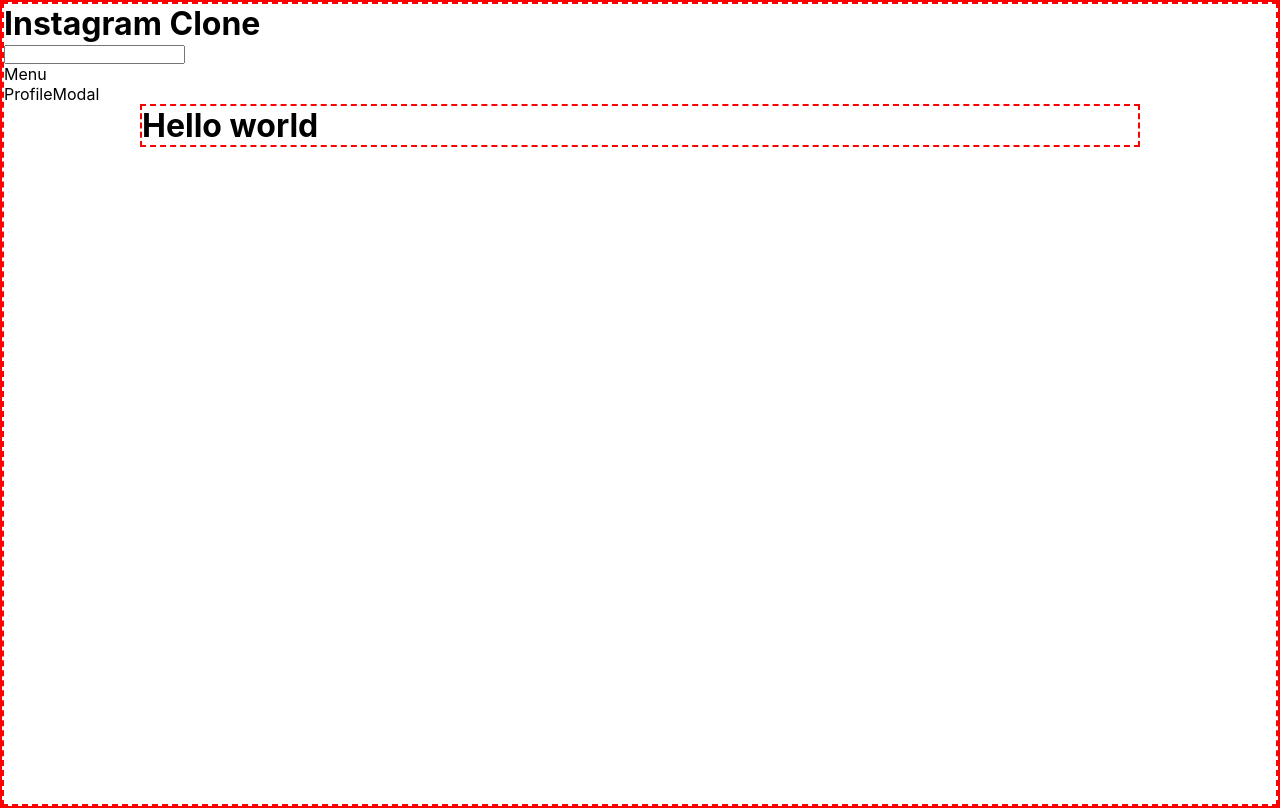
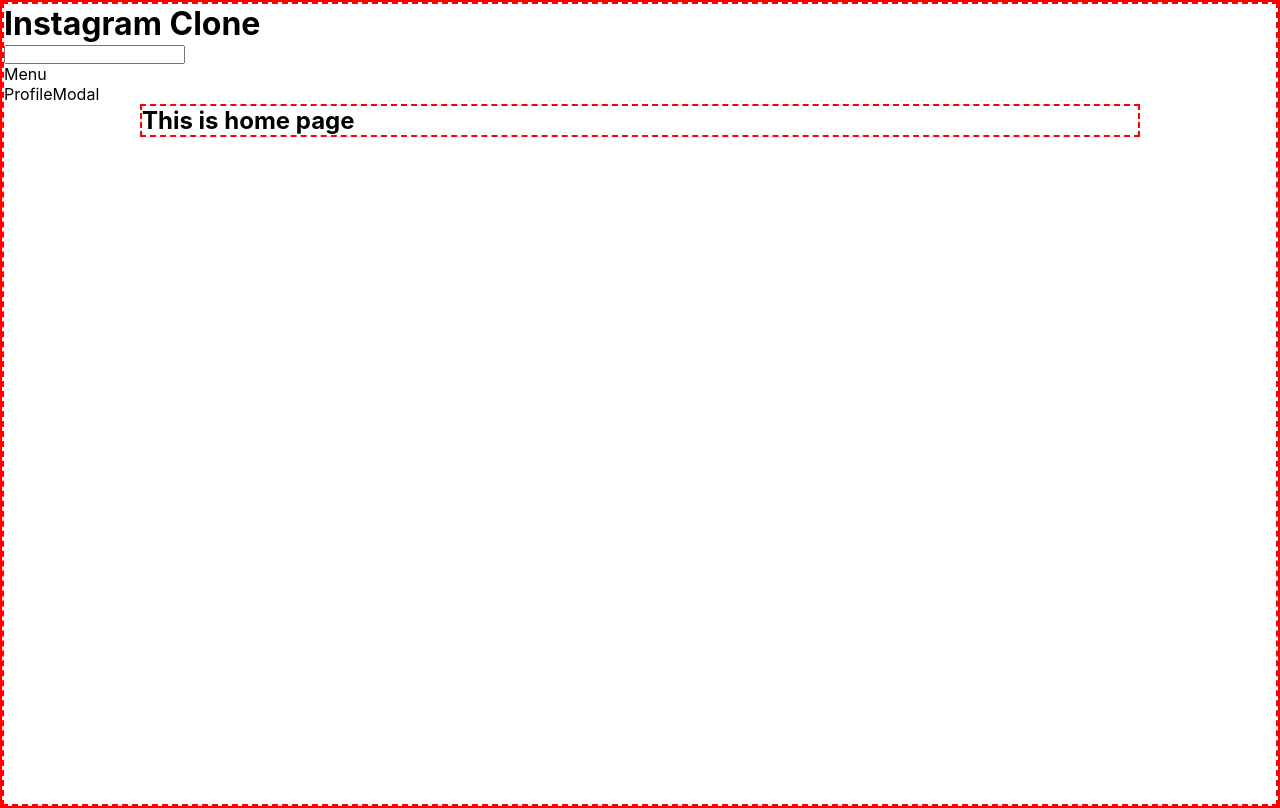
Before and after one commit to TimothyAttah/Instagram-clone-with-reactjs, a React (Create React App) app in the folder client/: page / in a window 1280 px wide. Built offline with nearby package versions, Linux system fonts and the light colour scheme.

Commit message:
Created router elements

```diff
--- a/client/src/App.jsx
+++ b/client/src/App.jsx
@@ -1,5 +1,6 @@
 import React from 'react';
 import { ThemeProvider } from 'styled-components';
+import { BrowserRouter, Route, Routes } from 'react-router-dom';
 import Header from './components/header/Header';
 import {
   StyledAppContainer,
@@ -7,19 +8,24 @@
   StyledMainContainer,
 } from './styles/app';
 import theme from './themes/theme';
+import Home from './pages/Home';
 
 const App = () => {
   return (
     <ThemeProvider theme={theme}>
+      <BrowserRouter>
         <StyledAppContainer>
           <input type='checkbox' id='theme' />
           <StyledAppWrapper className='App'>
             <Header />
             <StyledMainContainer>
-            <h1>Hello world</h1>
+              <Routes>
+                <Route path='/' element={<Home />} />
+              </Routes>
             </StyledMainContainer>
           </StyledAppWrapper>
         </StyledAppContainer>
+      </BrowserRouter>
     </ThemeProvider>
   );
 };
--- /dev/null
+++ b/client/src/pages/Home.jsx
@@ -0,0 +1,11 @@
+import React from 'react';
+
+const Home = () => {
+  return (
+    <div>
+      <h2>This is home page</h2>
+    </div>
+  );
+};
+
+export default Home;
```
Lines whose indentation alone changed are shown as unchanged.
